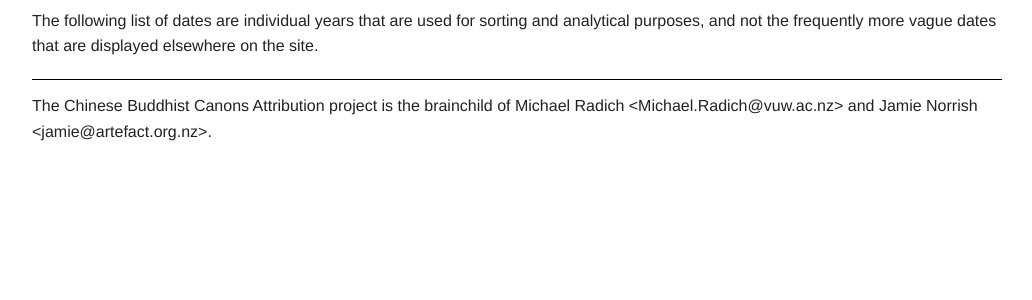
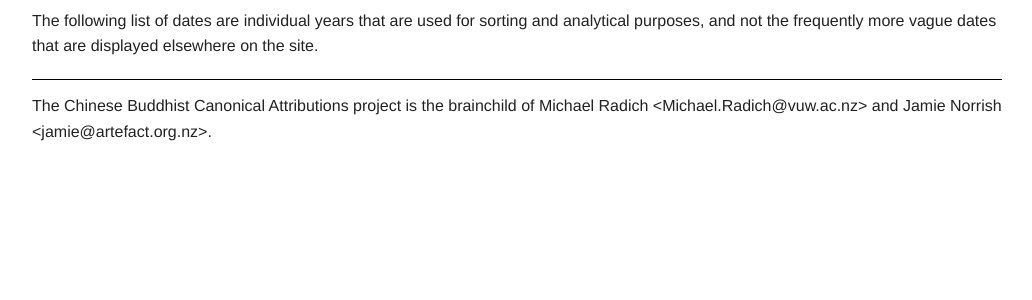
Before and after one commit to ajenhl/moad, a Django app: page /date/ in a window 1280 px wide. Shown: the part 110-410 px from the top of the page, without its empty margins (123-1155 px from the left). Run offline with Django 3.2, Linux system fonts and the light colour scheme; data that the repository does not hold is empty; parts of the project's set-up code (start-up, migrations or seed data) failed here and were passed over.

Commit message:
Changed named to Chinese Buddhist Canonical Attributions.

```diff
--- a/attribution/templates/attribution/display/base.html
+++ b/attribution/templates/attribution/display/base.html
@@ -20,7 +20,7 @@
     <nav class="top-bar" data-topbar>
       <ul class="title-area">
         <li class="name">
-          <h1><a href="/">CBC@</a></h1>
+          <h1><a href="/" title="Chinese Buddhist Canonical Attributions home">CBC@</a></h1>
         </li>
         <li class="toggle-topbar menu-icon"><a href="#"><span>Menu</span></a></li>
       </ul>
@@ -48,7 +48,7 @@
     <div class="row">
       <div class="small-12 columns">
         <footer>
-          <p>The Chinese Buddhist Canons Attribution project is the
+          <p>The Chinese Buddhist Canonical Attributions project is the
           brainchild of Michael Radich
           &lt;Michael.Radich@vuw.ac.nz&gt; and Jamie Norrish &lt;jamie@artefact.org.nz&gt;.</p>
         </footer>
```
